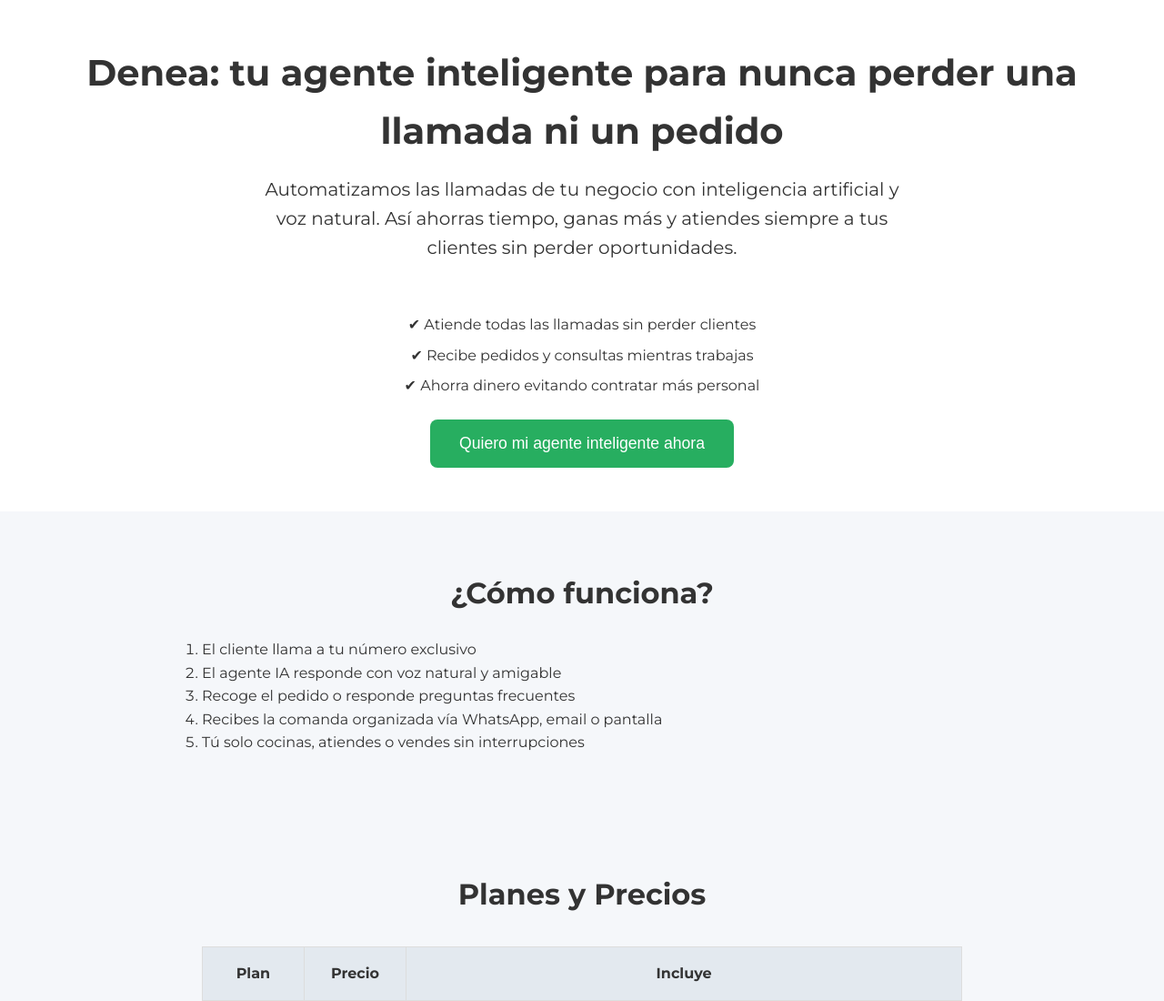
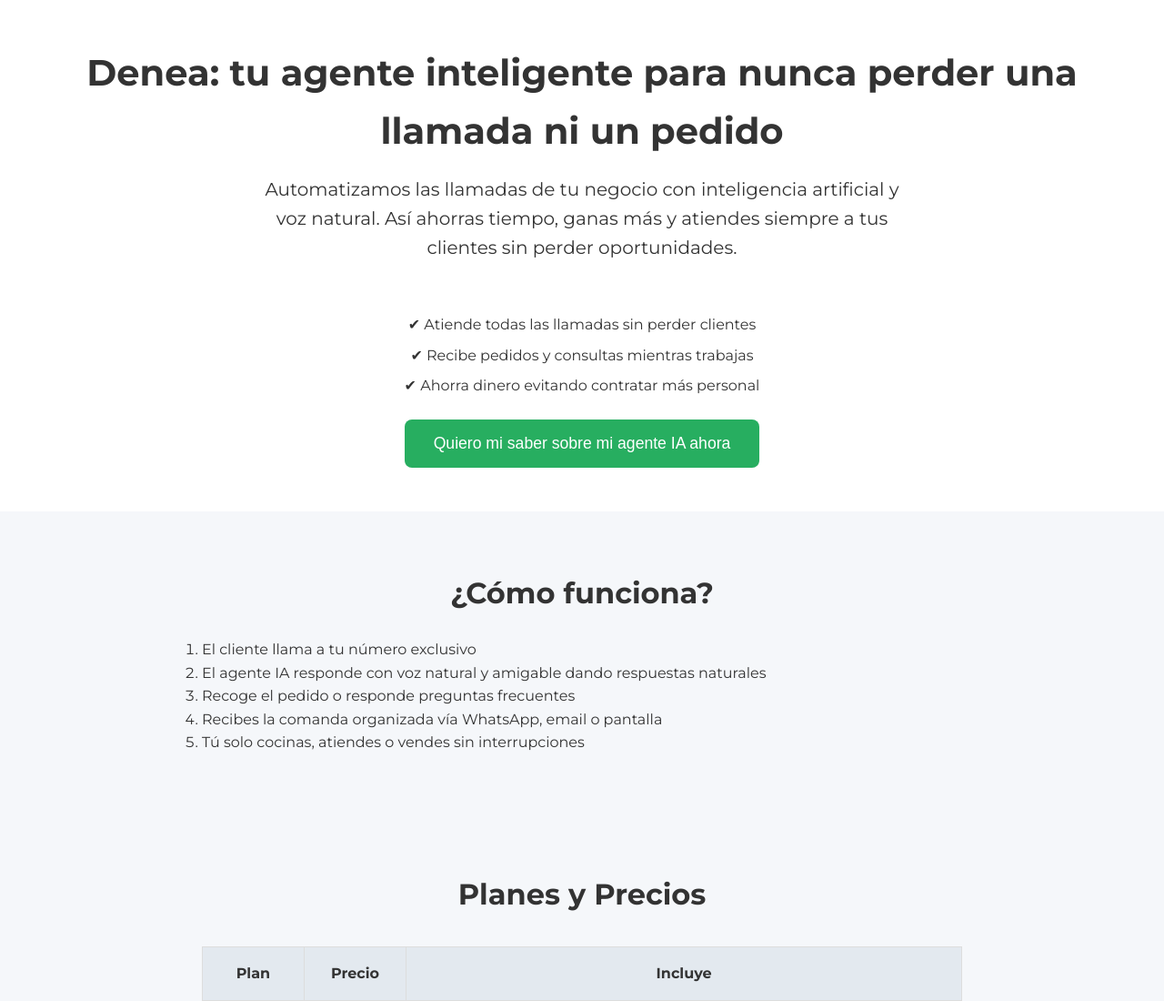
Before and after one commit to leeogonzaleez/denea, a plain HTML site: page denea.html in a window 1280 px wide. Shown: the top 1100 px of the page at 91% size. Drawn offline with Linux system fonts and the light colour scheme.

Commit message:
denea.html

```diff
--- a/denea.html
+++ b/denea.html
@@ -57,14 +57,14 @@
     <li>✔ Recibe pedidos y consultas mientras trabajas</li>
     <li>✔ Ahorra dinero evitando contratar más personal</li>
   </ul>
-  <button class="cta-button" onclick="location.href='https://wa.me/34600000000'">Quiero mi agente inteligente ahora</button>
+  <button class="cta-button" onclick="location.href='https://wa.me/34674559459'">Quiero mi saber sobre mi agente IA ahora</button>
 </header>
 
 <section>
   <h2 class="section-title">¿Cómo funciona?</h2>
   <ol>
     <li>El cliente llama a tu número exclusivo</li>
-    <li>El agente IA responde con voz natural y amigable</li>
+    <li>El agente IA responde con voz natural y amigable dando respuestas naturales</li>
     <li>Recoge el pedido o responde preguntas frecuentes</li>
     <li>Recibes la comanda organizada vía WhatsApp, email o pantalla</li>
     <li>Tú solo cocinas, atiendes o vendes sin interrupciones</li>
```
